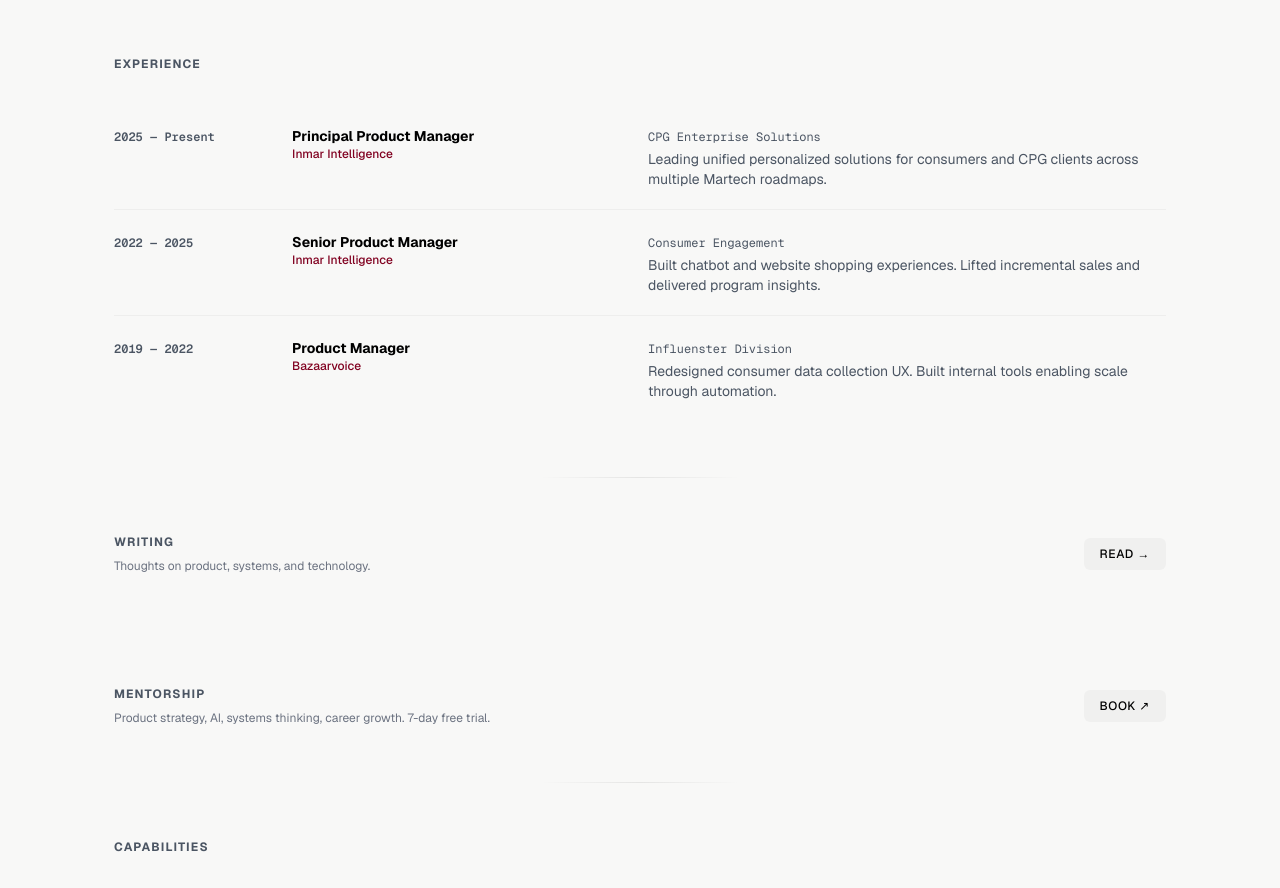
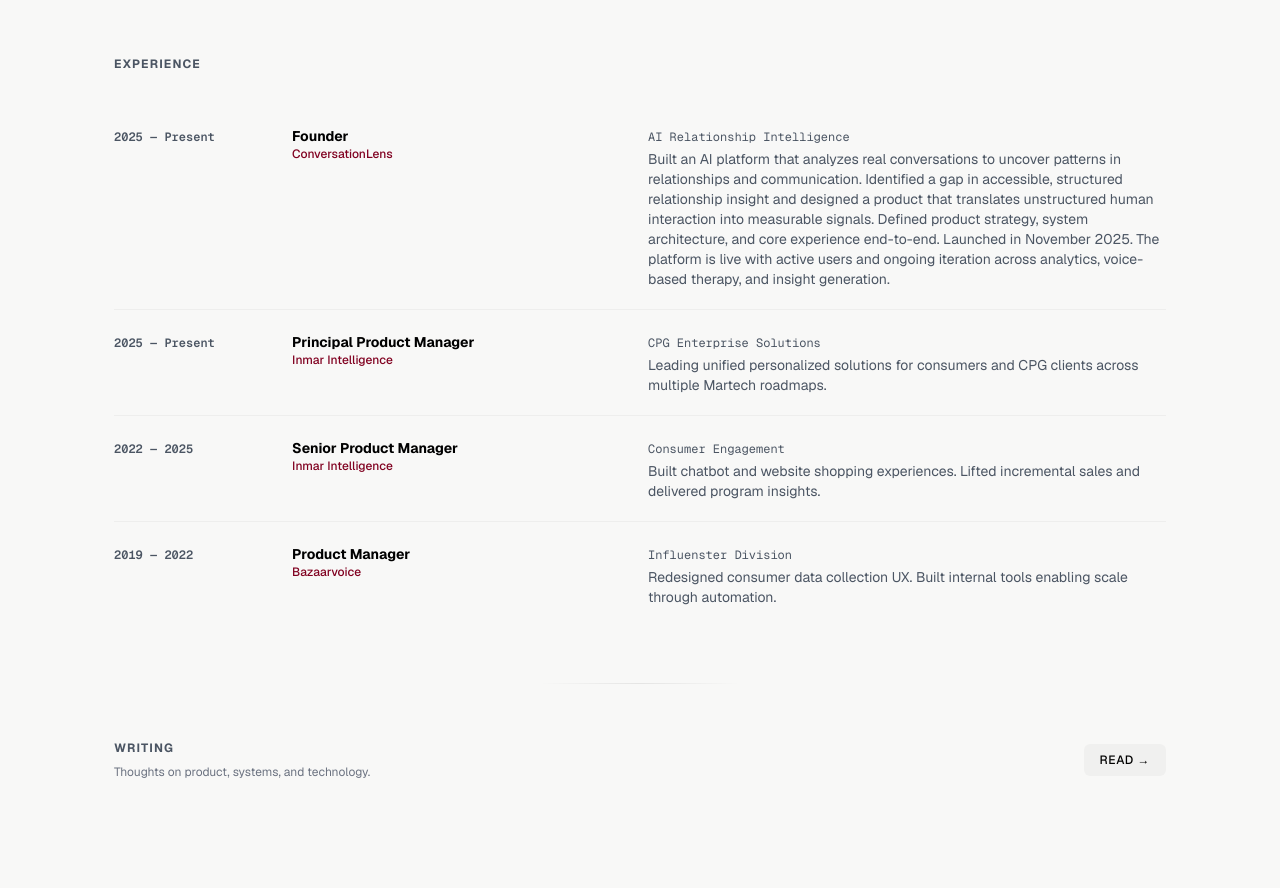
Before and after one commit to kristynazackova-personal/kristynazackova, a Next.js app: page / in a window 1280 px wide. Shown: the part 1140-2028 px from the top of the page. Built offline with nearby package versions, Linux system fonts and the light colour scheme; a web font is replaced by a local one.

Commit message:
Add ConversationLens to experience section
Co-Authored-By: Claude Opus 4.6 (1M context) <noreply@anthropic.com>

```diff
--- a/src/components/version-d.tsx
+++ b/src/components/version-d.tsx
@@ -48,6 +48,13 @@ const ventures: Venture[] = [
 ];
 
 const experience = [
+  {
+    role: "Founder",
+    company: "ConversationLens",
+    period: "2025 — Present",
+    scope: "AI Relationship Intelligence",
+    description: "Built an AI platform that analyzes real conversations to uncover patterns in relationships and communication. Identified a gap in accessible, structured relationship insight and designed a product that translates unstructured human interaction into measurable signals. Defined product strategy, system architecture, and core experience end-to-end. Launched in November 2025. The platform is live with active users and ongoing iteration across analytics, voice-based therapy, and insight generation.",
+  },
   {
     role: "Principal Product Manager",
     company: "Inmar Intelligence",
```
